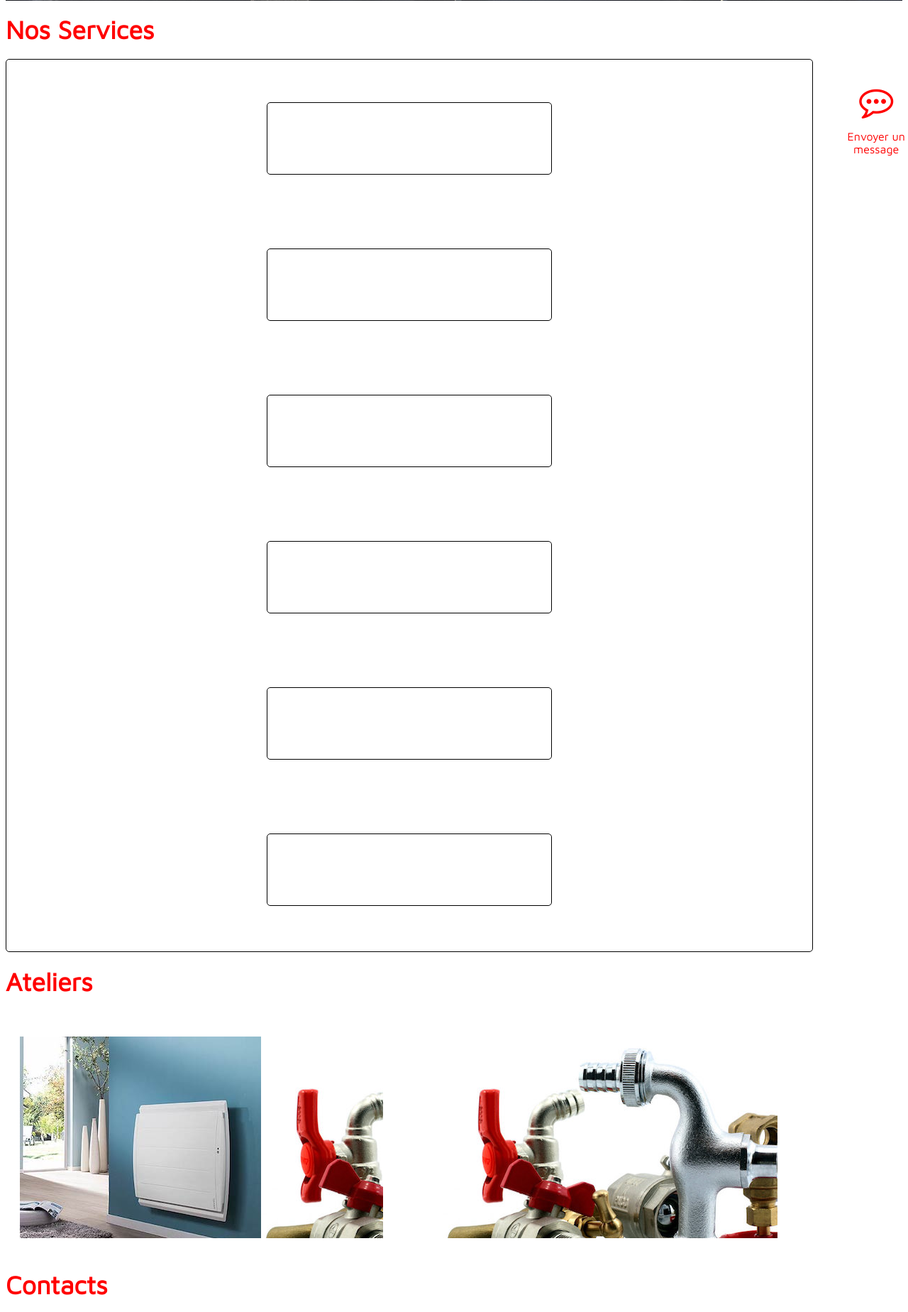
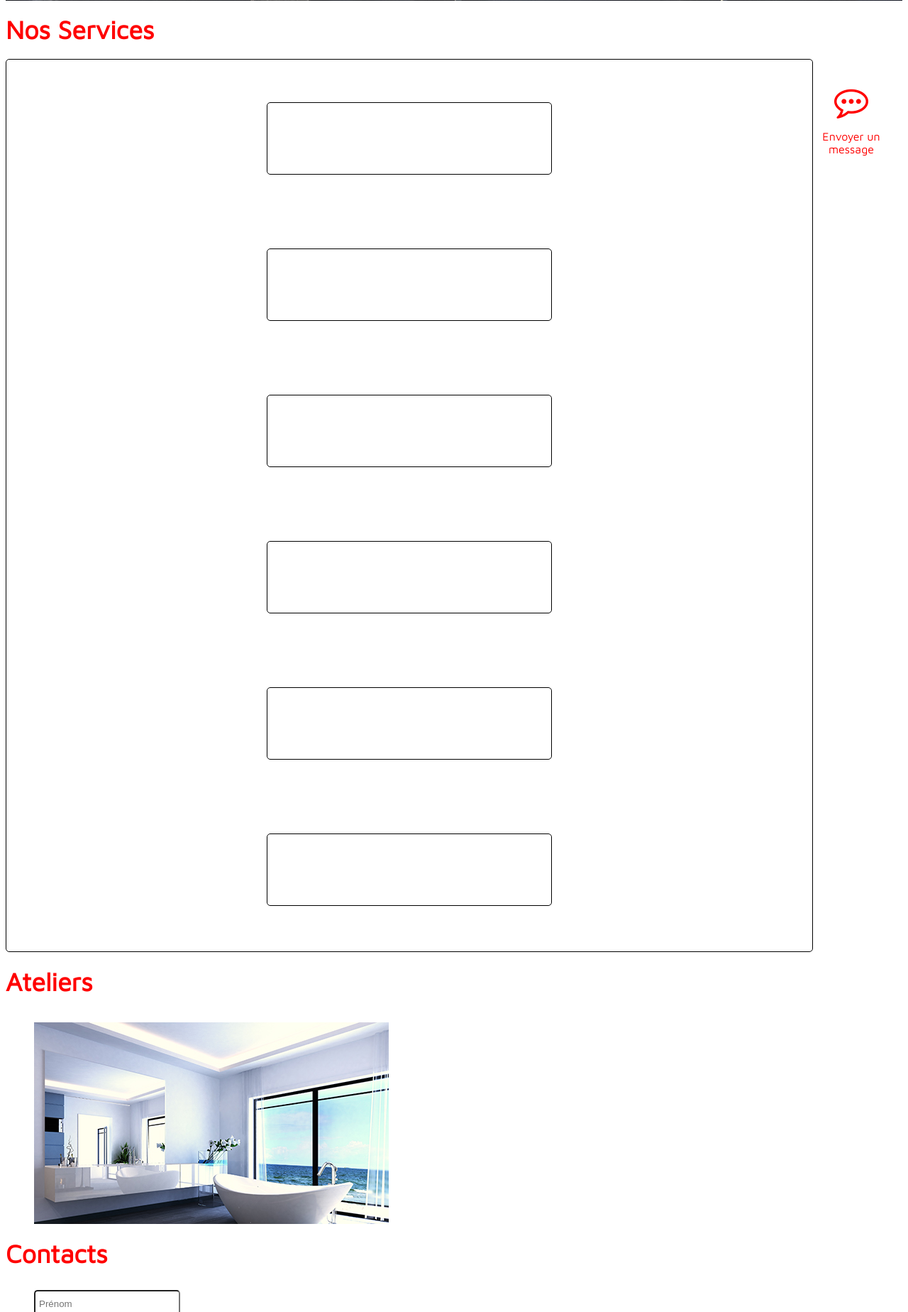
Before and after one commit to taraxu/plomberie, a PHP site: page /projet/ in a window 1280 px wide. Shown: the part 565-2413 px from the top of the page at 71% size. Run offline with PHP 8.4, Linux system fonts and the light colour scheme; some libraries are stand-ins or nearby versions.

Commit message:
slider bis

```diff
--- a/css/style.css
+++ b/css/style.css
@@ -31,7 +31,7 @@
 	text-align: center;
 	padding: 10px;
 	position: fixed;
-	z-index: 1;
+	z-index: 3;
 	top: 0; /*stay on top*/
 	height: auto; /* Full-height: remove this if you want "auto" height */
     width: 100%; /* Set the width of the sidebar */
@@ -57,12 +57,12 @@
 }
 .floatIcon {
 	height: auto;
-	width: 7%;
+	width: 120px;
+	text-align: center;
+	position: fixed;
+	right: 20px;
 	bottom: 0;
-	right: 0;
-	text-align: center;
-	display: inline-block;
-	position: fixed;
+	z-index: 4
 }
 .floatIcon a {
 	font-size: 1em;
@@ -70,30 +70,45 @@
 }
 
 .maincontent {
-	display: inline-block;
 	width: 90%;
 }
 h2 {
 	text-align: left;
 }
 
-.slider {
-    width: 45%;
+#slider {
+    width: 100%;
     height: 300px;
     margin:20px;
     overflow: hidden;
     position: relative;
-    display: inline-block;
+    z-index: 1;
 }
-.slider ul {
+#slider ul {
 	position: absolute;
+	left: 0;
 }
-.slider ul li {
+#slider ul li {
     float: left;
-    width:500px;
-    height:300px;
     list-style: none;
 }
+#button {
+	/*background-image: url(../instructions/button4.jpg) ;
+	background-size: cover;*/
+	background-color: white;
+	width: 10%;
+	height: 300px;
+	position: relative;
+
+ 	/*border-top: 300px solid red;
+ 	border-left: 70px solid blue;
+ 	border-right: 70px solid green;*/
+	left: 600px;
+	z-index: 2;
+	position: absolute;
+	opacity: 1;
+}
+
 form {
 	margin: 10px 40px 100px;
 }
@@ -105,4 +120,7 @@
 button {
 	padding: 10px 20px;
 	border-radius: 5px;
+	position: relative;
+	z-index: 2;
+	opacity: 0;
 }
--- a/index.php
+++ b/index.php
@@ -9,33 +9,6 @@
     <script src="https://ajax.googleapis.com/ajax/libs/jquery/3.2.1/jquery.min.js"></script>
     <title>monplombierbienaime</title>
     <!--<base href="localhost:8888/projet/index.php">!-->
-
-
-
-    <script type="text/javascript">
-    window.onload = function(){
-
-        var infoSlider=document.getElementsByClassName('slider');
-        console.log('pb') ;
-        var infoUl=infoSlider.getElementsByTagName('ul')[0];
-        alert('slider');
-        var infoImage=infoUl.getElementsByTagName('li');
-
-        infoUl.innerHTML=infoUl.innerHTML+infoUl.innerHTML;//变成两副图，然后才能实现无缝滚动
-
-        infoUl.style.width=infoImage[0].offsetWidth*infoImage.length+'px';//随便获取一个li的宽度，这里用第一个代表计算出ul的长度
-        setInterval(function(){
-            if(infoUl.offsetLeft<-infoUl.offsetWidth/2){//offsetLeft是负数，而offsetWidth是一个最小大于0的数，所以加个-号才能进行比较
-                infoUl.style.left='0';//当所有图片滚动完之后将left设置为0意味着后面无缝地接着第一张图片，这个过程如果看见两副图片就会看见有些变化，但实际上只会看见一副，所以几乎没有变化
-                alert('slider');
-             }
-            infoUl.style.left=infoUl.offsetLeft-2+'px';//每次向左移动2px
-
-        },50);
-
-
-    };
-    </script>
 </head>
 
 <body>
@@ -71,20 +44,19 @@
         	</section>
         	<h2><a href="ateliers.php" id="ateliers">Ateliers</a></h2>
         	<section> <!-- sliders!-->
-                <div class="slider">
+                <div id="button">
+
+                </div>
+                <div id="slider">
                     <ul>
                         <li><img src="instructions/slider1.jpg" alt="slider1"></li>
                         <li><img src="instructions/slider2.jpg" alt="slider2"></li>
                         <li><img src="instructions/slider3.jpg" alt="slider3"></li>
                     </ul>
                 </div>
-                <div class="slider">
-                    <ul>
-                        <li><img src="instructions/slider1.jpg" alt="slider1"></li>
-                        <li><img src="instructions/slider2.jpg" alt="slider2"></li>
-                        <li><img src="instructions/slider3.jpg" alt="slider3"></li>
-                    </ul>
-                </div>
+
+
+
            	</section>
             <h2><a href="contacts.php" id="contacts">Contacts</a></h2>
             <form action="index.php" method="post">
@@ -93,7 +65,7 @@
                 <input type="text" name="zipcode" placeholder="Code postal" pattern="[0-9]{5}"required><br>
                 <input type="mail" name="mail" placeholder="Email" pattern="[a-z0-9._%+-]+@[a-z0-9.-]+\.[a-z]{2,5}$" required><br>
                 <textarea cols="100" rows="4" name="content" placeholder="Message" required></textarea><br>
-                <input type="submit" value="envoyer">
+                <input type="submit" value="Envoyer">
             </form>
 
 
--- a/sliders.js
+++ b/sliders.js
@@ -1,16 +1,18 @@
 window.onload=function(){
     //var oDiv=document.getElementById('slider');
-    var infoUl=document.getElementsByTagName('ul')[0];  //获取第一张图片的信息
+    var infoUl=document.getElementsByTagName('ul')[0];
+    //console.log(infoUl);
     var infoLi=document.getElementsByTagName('li');
 
-    infoUl.innerHTML=infoUl.innerHTML+infoUl.innerHTML;//变成两副图，然后才能实现无缝滚动
+    infoUl.innerHTML=infoUl.innerHTML+infoUl.innerHTML;//doubler les images
+    //console.log(infoUl.innerHTML);
 
     infoUl.style.width=infoLi[0].offsetWidth*infoLi.length+'px';//随便获取一个li的宽度，这里用第一个代表计算出ul的长度
     setInterval(function(){
-        if(infoUl.offsetLeft<-infoUl.offsetWidth/2){//offsetLeft是负数，而offsetWidth是一个最小大于0的数，所以加个-号才能进行比较
-            infoUl.style.left='0';//当所有图片滚动完之后将left设置为0意味着后面无缝地接着第一张图片，这个过程如果看见两副图片就会看见有些变化，但实际上只会看见一副，所以几乎没有变化
+        if(infoUl.offsetLeft <= -infoUl.offsetWidth/2){ //comparer le offsetLeft avec le slider visible
+            infoUl.style.left='0';//当所有图片滚动完之后将left设置为0意味着后面无缝地接着第一张图片
         }
-        infoUl.style.left=infoUl.offsetLeft-300+'px';//每次向左移动2px
+        infoUl.style.left=infoUl.offsetLeft-1+'px';//1px à gauche chaque movement
 
-    },1500);
+    },30);
 };
```
Also changed, not shown: css/sliders.js (deleted, +0 -18 lines), instructions/button.jpg (added), instructions/button1.jpg (added), instructions/button2.jpg (added), instructions/button3.jpg (added), instructions/button4.jpg (added), instructions/slider1.jpg, instructions/slider4.jpg (added).
